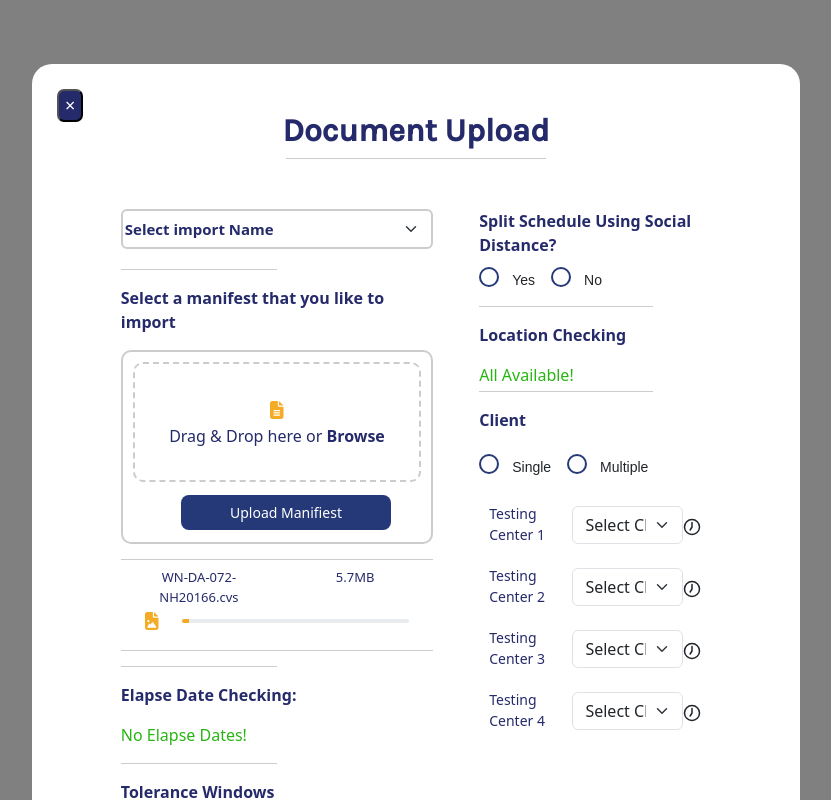
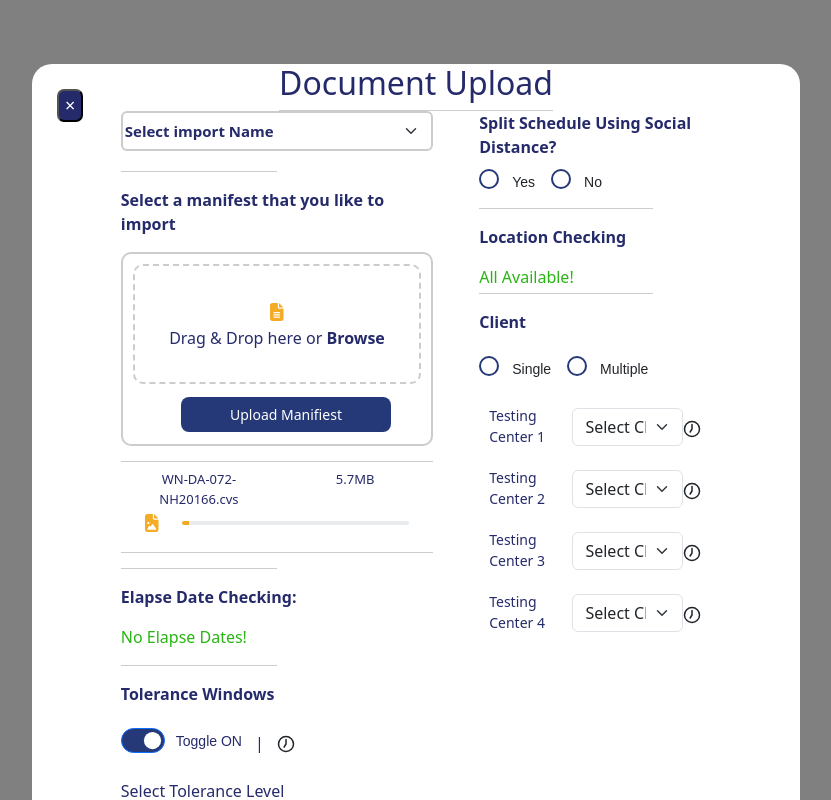
Before and after one commit to ProgramadorAlien/up-file, a React (Create React App) app: page / in a window 1280 px wide. Shown: the top 800 px of the page, without its empty margins (224-1055 px from the left). Built offline with nearby package versions, Linux system fonts and the light colour scheme.

Commit message:
more improvements

```diff
--- a/src/Components/FormU.js
+++ b/src/Components/FormU.js
@@ -51,8 +51,12 @@ function FormU() {
                         <span aria-hidden="true" style={{ color: 'white' }}>&times;</span>
                     </button>
 
-                    <h2 className="text-center mt-5 mb-2" style={{ color:'#030953dd', fontFamily: 'Karla, sans-serif' }}><b>Document Upload</b></h2>
-                    <div className='col-lg-4 mx-auto mb-6' style={{ borderTop: '1px solid #ccc', marginTop: '1px', marginBottom: '50px', width: '260px' }}></div>
+
+                    <div style={{ maxWidth: '800px', margin: '0 auto', textAlign: 'center', color:'#030953dd' }}>
+                        <h2 style={{ marginTop: '4rem', marginBottom: '2rem', position: 'relative', borderBottom: '1px solid #ccc', paddingBottom: '0.5rem', width: 'fit-content', margin: '0 auto' }}>
+                            Document Upload
+                        </h2>
+                    </div>
 
 
                     <div className="row">
@@ -62,7 +66,7 @@ function FormU() {
                                     className="form-select"
                                     value={importName}
                                     onChange={handleImportNameChange}
-                                    style={{ padding: '2px', color: '#030953dd', fontWeight: 'bold',  border: '2px solid #ccc', height: '40px', fontSize:'15px' }}
+                                    style={{ padding: '2px', color: '#030953dd', fontWeight: 'bold', border: '2px solid #ccc', height: '40px', fontSize: '15px' }}
                                 >
                                     <option value="" disabled>Select import Name</option>
                                     <option value="name1">Name 1</option>
```
